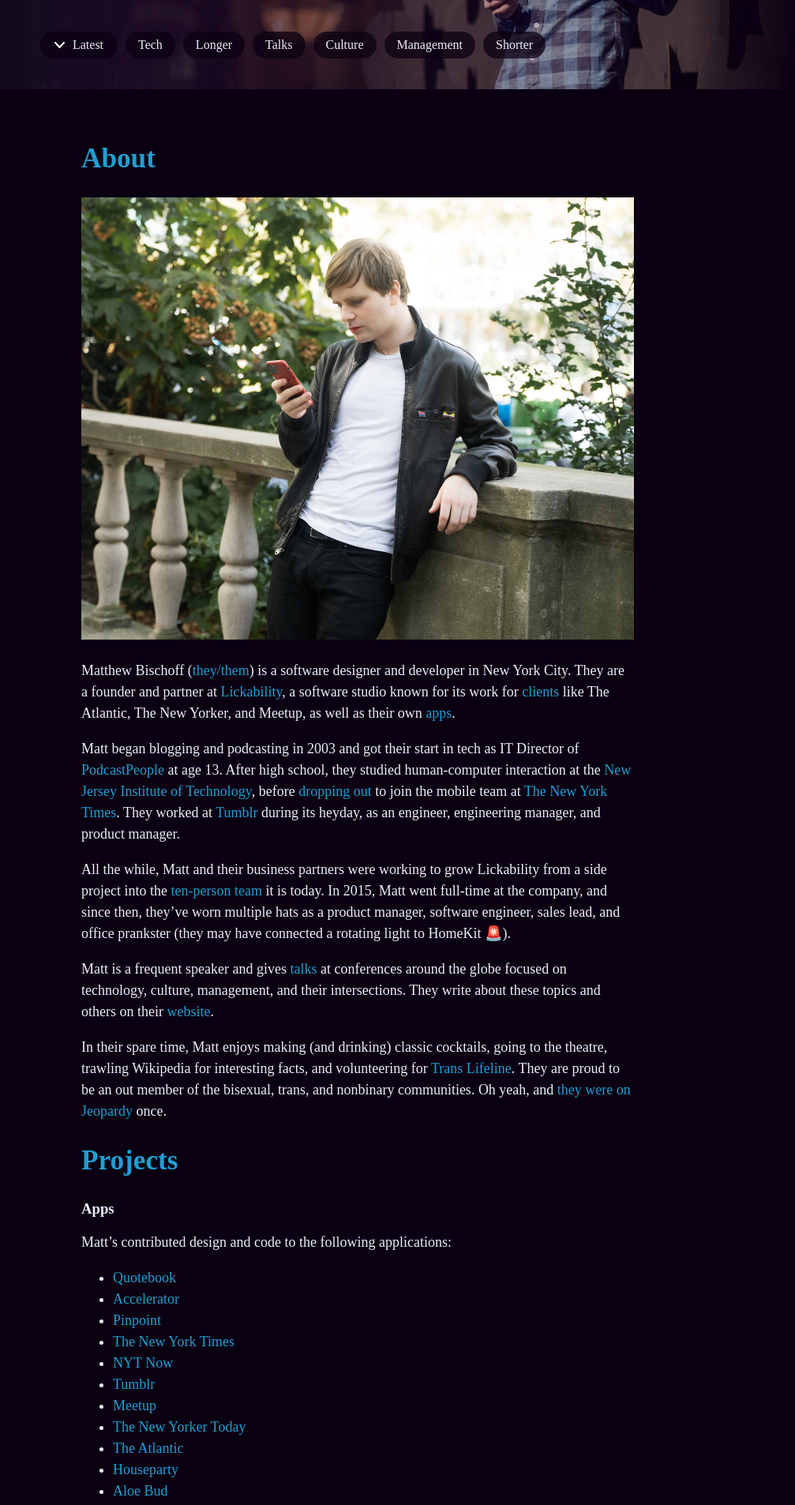
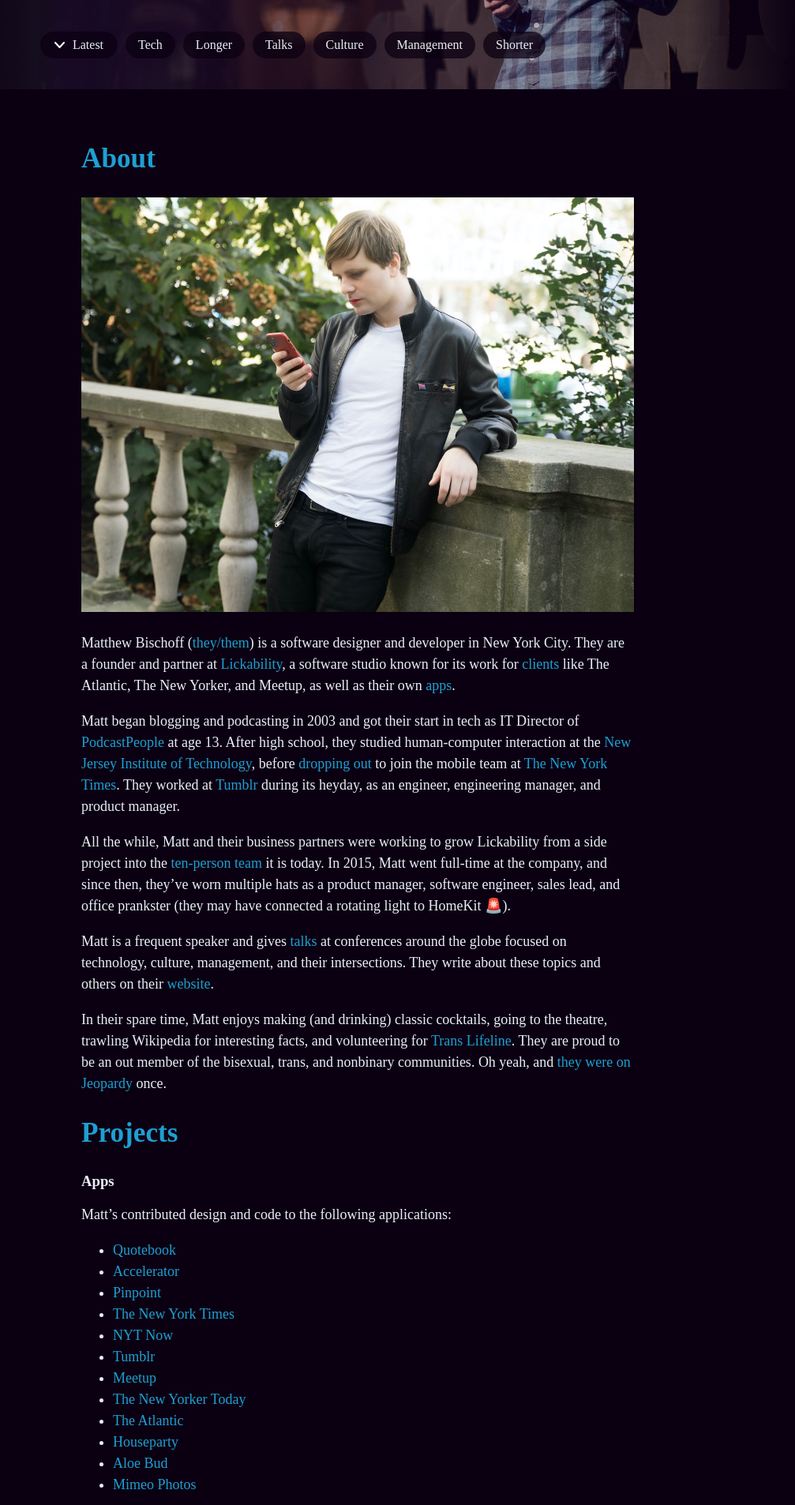
Before and after one commit to mbbischoff/website, a Jekyll site: the page built from about.md, in a window 1280 px wide. Shown: the part 404-2310 px from the top of the page at 79% size, without its empty margins (187-1194 px from the left). Built offline with Jekyll 4.4.1, drawn with Linux system fonts in a browser that asks for light colours; some web fonts are replaced.

Commit message:
Updated About

```diff
--- a/about.md
+++ b/about.md
@@ -6,7 +6,7 @@
 
 # About
 
-![Photo of Matthew Bischoff](/uploads/matthew-profile.jpeg)
+![Photo of Matthew Bischoff](/uploads/matthew-profile-43.jpeg)
 
 Matthew Bischoff ([they/them](https://pronoun.is/they)) is a software designer and developer in New York City. They are a founder and partner at [Lickability](https://lickability.com), a software studio known for its work for [clients](https://lickability.com/clients) like The Atlantic, The New Yorker, and Meetup, as well as their own [apps](https://lickability.com/products).
 
```
